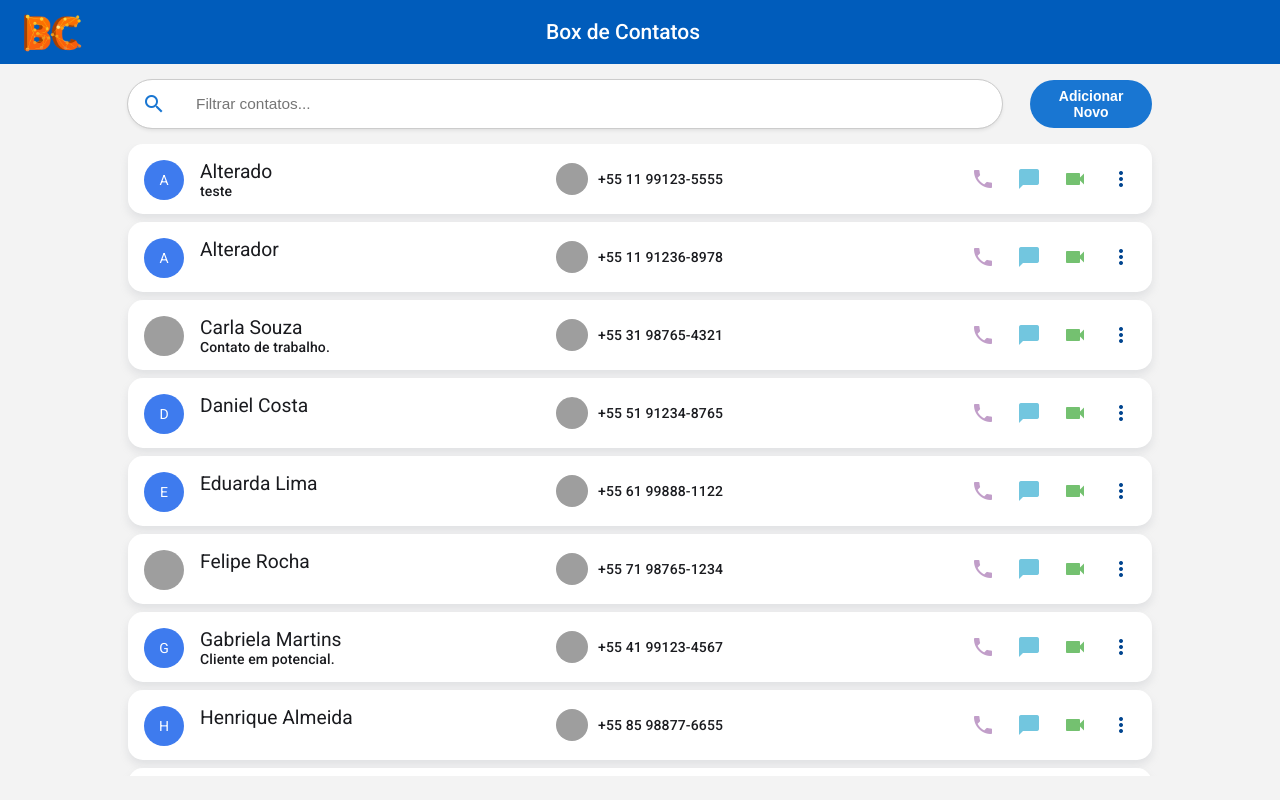
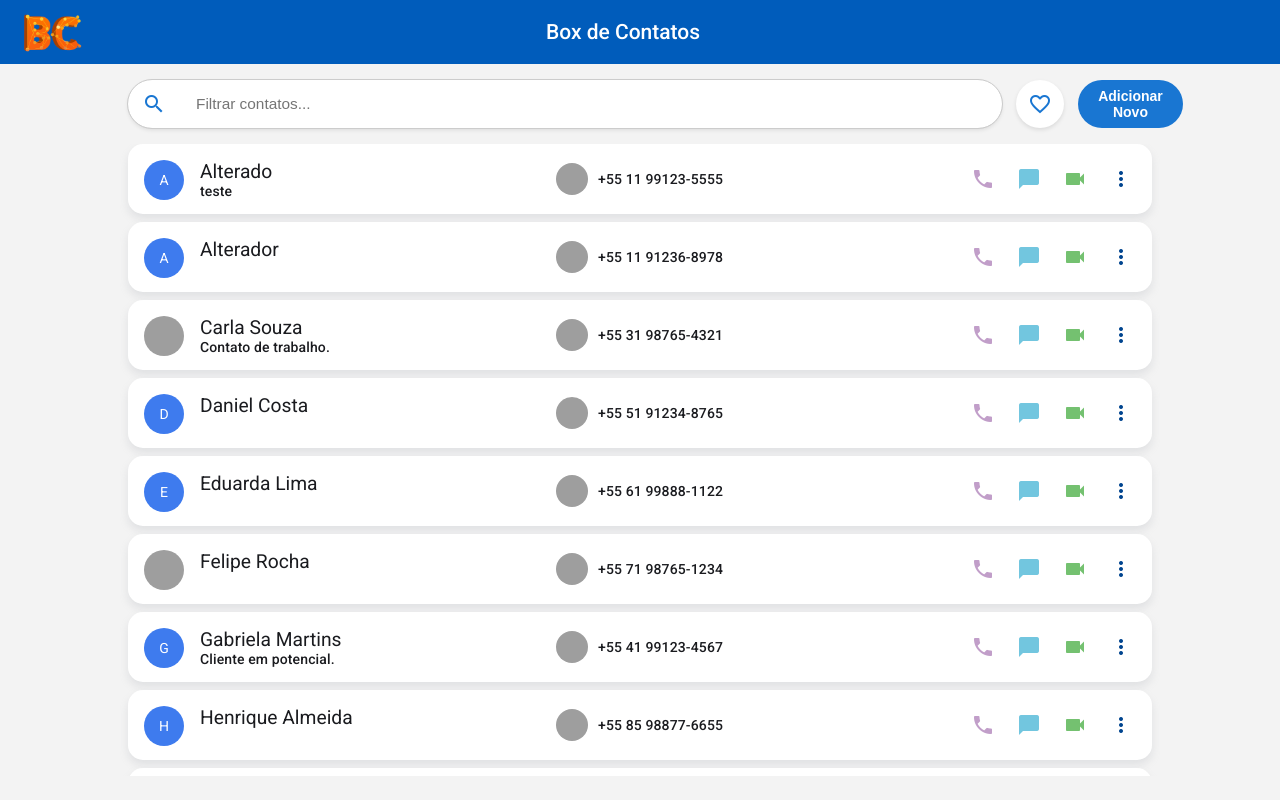
Before and after one commit to matigous/contact-box, an Angular app: page /contacts in a window 1280 px wide. Built offline with nearby package versions, Linux system fonts and the light colour scheme; data requests are answered from the project's data file; grey boxes are pictures that could not be loaded.

Commit message:
tapa no filtro com adicao de filtro por favorito

```diff
--- a/src/app/app.ts
+++ b/src/app/app.ts
@@ -4,8 +4,8 @@ import { Component, signal } from '@angular/core';
   selector: 'app-root',
   templateUrl: './app.html',
   standalone: false,
-  styleUrl: './app.scss'
+  styleUrl: './app.scss',
 })
 export class App {
-  protected readonly title = signal('contact-box');
+  // protected readonly title = signal('contact-box');
 }
--- a/src/app/features/contacts/list/components/filter/filter.html
+++ b/src/app/features/contacts/list/components/filter/filter.html
@@ -1,9 +1,14 @@
 <div class="filter-container">
   <div class="filter-input-combo">
     <mat-icon>search</mat-icon>
-    <input class="filter-input" type="text" [(ngModel)]="filterText" (ngModelChange)="emitFilter()"
+    <input class="filter-input" type="text" [(ngModel)]="filterText" (ngModelChange)="filterContacts()"
       placeholder="Filtrar contatos..." />
   </div>
-  <span class="spacer"></span>
-  <button routerLink='/contact-details/'>Adicionar Novo</button>
+  <!-- <span class="spacer"></span> -->
+  <button matMiniFab class="favorite-icon" (click)="toggleLikedFilter()" type="button">
+    <mat-icon>
+      {{filterLike ? "favorite" : "favorite_border"}}
+    </mat-icon>
+  </button>
+  <button class="new-button" routerLink='/contact-details/'>Adicionar Novo</button>
 </div>
--- a/src/app/features/contacts/list/components/filter/filter.scss
+++ b/src/app/features/contacts/list/components/filter/filter.scss
@@ -18,7 +18,7 @@
     outline: none !important;
   }
 
-  button {
+  .new-button {
     display: flex;
     align-items: center;
     justify-content: center;
@@ -59,8 +59,28 @@
     box-shadow: 0 2px 4px rgba(0, 0, 0, 0.1);
     gap: 8px;
   }
+  .spacer {
+    flex-grow: 1;
+  }
+  .favorite-icon {
+    width: 48px;
+    height: 48px;
+    border-radius: 50%;
+    background-color: #fff;
+    box-shadow: 0 2px 4px rgba(0, 0, 0, 0.1);
+    display: flex;
+    align-items: center;
+    justify-content: center;
+    cursor: pointer;
+    transition: background-color 0.2s;
+
+    &:hover {
+      background-color: #f5f5f5;
+    }
+  }
+  .favorite-icon mat-icon {
+    color: #1976d2;
+    font-size: 24px;
+    inset: 0 4px;
+  }
 }
-
-.spacer {
-  flex-grow: 1;
-}
--- a/src/app/features/contacts/list/components/filter/filter.ts
+++ b/src/app/features/contacts/list/components/filter/filter.ts
@@ -1,4 +1,6 @@
-import { Component, EventEmitter, Output } from '@angular/core';
+import { Component, EventEmitter, Input, Output } from '@angular/core';
+import { Contact } from '../../../../../shared/models/contact-model';
+import { filter } from 'rxjs';
 
 @Component({
   selector: 'app-filter',
@@ -7,11 +9,34 @@ import { Component, EventEmitter, Output } from '@angular/core';
   styleUrl: './filter.scss',
 })
 export class Filter {
-  @Output() newFilter = new EventEmitter();
-  filterText: string = '';
-  addNew() {}
+  @Input() contacts: Contact[] = [];
+  @Output() filterContatcsResult = new EventEmitter();
+  filterText: String = '';
+  filterLike: boolean = false;
+  filteredContacts: Contact[] = [];
 
-  emitFilter() {
-    this.newFilter.emit(this.filterText);
+  filterContacts() {
+    if (this.filterLike) {
+      this.filteredContacts = this.contacts.filter(
+        (contact) => contact.fav === this.filterLike
+      );
+    } else {
+      this.filteredContacts = this.contacts;
+    }
+    if (!!this.filterText) {
+      const filter = this.filterText.toLowerCase().trim();
+      this.filteredContacts = this.filteredContacts.filter((contact) =>
+        contact.name.toLowerCase().includes(filter)
+      );
+    }
+    this.emitFiltered();
+  }
+  emitFiltered() {
+    this.filterContatcsResult.emit(this.filteredContacts);
+  }
+
+  toggleLikedFilter() {
+    this.filterLike = !this.filterLike;
+    this.filterContacts();
   }
 }
--- a/src/app/features/contacts/list/list.html
+++ b/src/app/features/contacts/list/list.html
@@ -1,6 +1,6 @@
 <div class="list-container">
   <div class="list-filter">
-    <app-filter (newFilter)="updateFilter($event)"></app-filter>
+    <app-filter (filterContatcsResult)="updateFilter($event)" [contacts]="contacts"></app-filter>
   </div>
   <div class="list-contacts">
     <div *ngFor="let contact of contactsListFiltered">
--- a/src/app/features/contacts/list/list.ts
+++ b/src/app/features/contacts/list/list.ts
@@ -10,9 +10,8 @@ import { Subject, takeUntil } from 'rxjs';
   styleUrl: './list.scss',
 })
 export class List {
-  public contacts: Contact[] = [];
+  contacts: Contact[] = [];
   contactsListFiltered: Contact[] = [];
-  contactsFilterOptions: String = '';
   private destroy$ = new Subject<void>();
 
   constructor(private _contactsService: ContactsService) {
@@ -27,28 +26,6 @@ export class List {
         this.contacts = this.sortContacts(contacts);
         this.contactsListFiltered = this.sortContacts(contacts);
       });
-
-    this.onFilter(this.contactsFilterOptions);
-  }
-
-  updateFilter(filter: string) {
-    this.contactsFilterOptions = filter;
-    this.onFilter(this.contactsFilterOptions);
-  }
-
-  onFilter(contactsOptions: any) {
-    let dataFiltered: any[] = [];
-    const filter = this.contactsFilterOptions.toLowerCase().trim();
-
-    if (!filter) {
-      return (this.contactsListFiltered = this.contacts);
-    }
-
-    dataFiltered = this.contacts.filter((contact) => {
-      return contact.name.toLocaleLowerCase().includes(filter);
-    });
-
-    return (this.contactsListFiltered = dataFiltered);
   }
 
   protected onDelete(idContact: string) {
@@ -66,4 +43,8 @@ export class List {
     this.destroy$.next();
     this.destroy$.complete();
   }
+
+  updateFilter(filteredContacts: Contact[]) {
+    this.contactsListFiltered = filteredContacts;
+  }
 }
```
